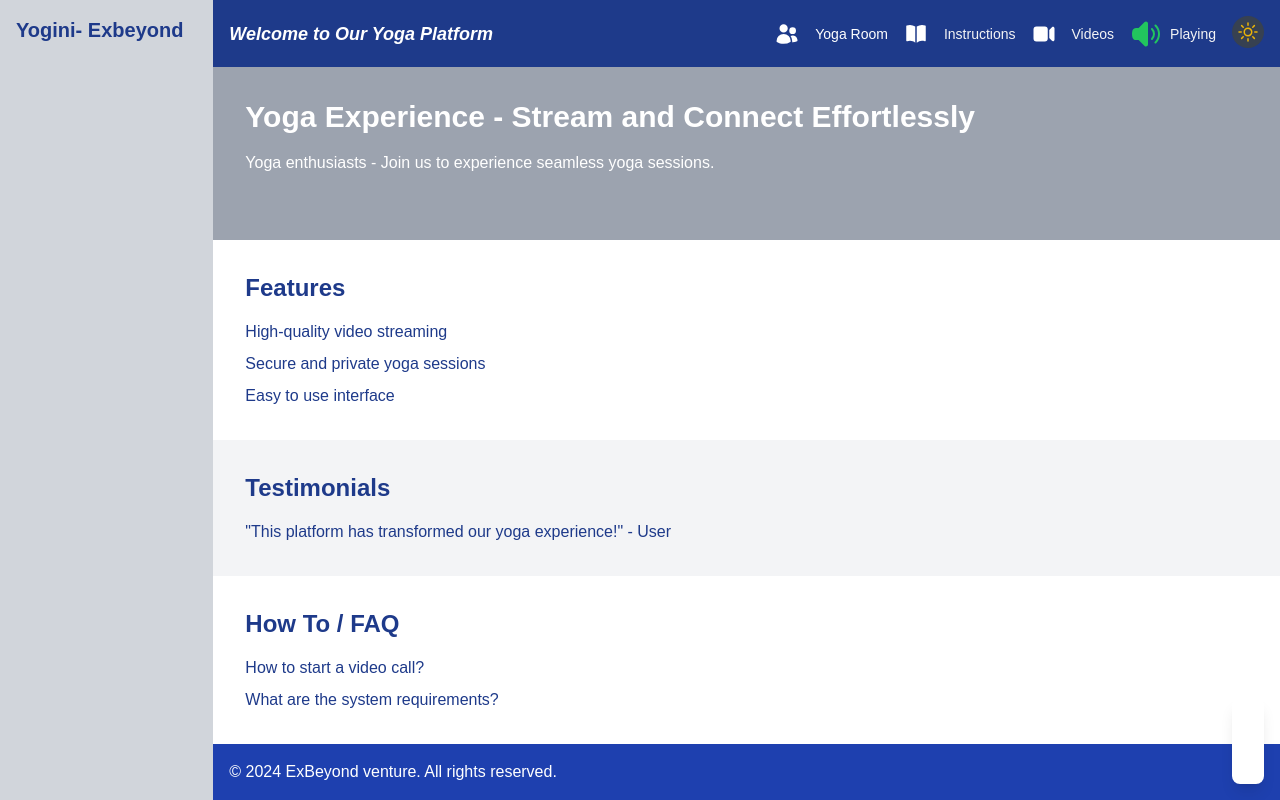
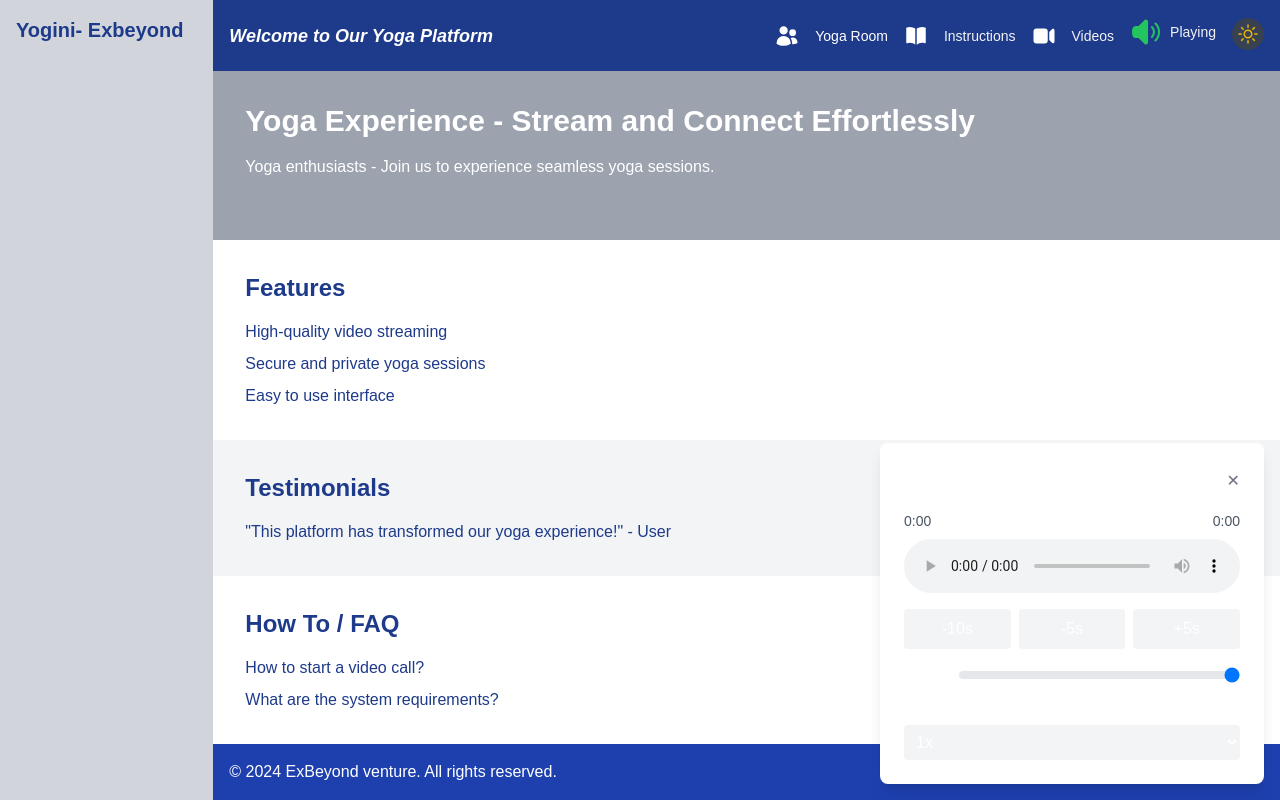
Before and after one commit to sureshnaloor/yoga, a Next.js app: page / in a window 1280 px wide. Both pictures are taken after a click on the button "Play". Built offline with nearby package versions, Linux system fonts and the light colour scheme.

Commit message:
audio controls added

```diff
--- a/app/components/AudioPlayer.jsx
+++ b/app/components/AudioPlayer.jsx
@@ -1,15 +1,45 @@
 'use client';
 
-import { useState } from "react";
+import { useState, useEffect } from "react";
 import AudioIcon from "./AudioIcon";
 
 export default function AudioPlayer() {
   const [isPlaying, setIsPlaying] = useState(false);
   const [showControls, setShowControls] = useState(false);
   const [audio] = useState(typeof Audio !== "undefined" ? new Audio("/audio/yoga.mp3") : null);
+  const [currentTime, setCurrentTime] = useState(0);
+  const [duration, setDuration] = useState(0);
+  const [volume, setVolume] = useState(1);
+
+  // Format time in MM:SS
+  const formatTime = (time) => {
+    const minutes = Math.floor(time / 60);
+    const seconds = Math.floor(time % 60);
+    return `${minutes}:${seconds < 10 ? '0' : ''}${seconds}`;
+  };
+
+  // Handle time updates
+  const handleTimeUpdate = (e) => {
+    setCurrentTime(e.target.currentTime);
+  };
+
+  // Handle loading metadata (duration)
+  const handleLoadedMetadata = (e) => {
+    setDuration(e.target.duration);
+  };
+
+  // Skip forward/backward
+  const skip = (seconds) => {
+    const audioElement = document.querySelector('audio');
+    if (audioElement) {
+      audioElement.currentTime += seconds;
+    }
+  };
 
   const toggleAudio = () => {
     setShowControls(true);
+    console.log('Controls visibility:', showControls);
+
     if (isPlaying) {
       audio?.pause();
     } else {
@@ -18,8 +48,23 @@ export default function AudioPlayer() {
     setIsPlaying(!isPlaying);
   };
 
+  useEffect(() => {
+    if (audio) {
+      audio.addEventListener('ended', () => {
+        setIsPlaying(false);
+      });
+    }
+    return () => {
+      if (audio) {
+        audio.removeEventListener('ended', () => {
+          setIsPlaying(false);
+        });
+      }
+    };
+  }, [audio]);
+
   return (
-    <>
+    <div className="relative">
       {/* Audio Button */}
       <button
         onClick={toggleAudio}
@@ -38,20 +83,103 @@ export default function AudioPlayer() {
         </div>
       </button>
 
-      {/* Audio Controls */}
+      {/* Enhanced Audio Controls */}
       {showControls && (
-        <div className="fixed bottom-4 right-4 bg-white dark:bg-gray-800 p-4 rounded-lg shadow-lg z-50">
+        <div className="fixed bottom-4 right-4 bg-white dark:bg-gray-800 p-6 rounded-lg shadow-lg z-50 w-96">
+          <div className="flex justify-between items-center mb-4">
+            <span className="text-lg font-medium dark:text-white">Audio Controls</span>
+            <button
+              onClick={() => setShowControls(false)}
+              className="text-gray-500 hover:text-gray-700 dark:text-gray-400 dark:hover:text-gray-200"
+            >
+              ✕
+            </button>
+          </div>
+
+          {/* Time Display */}
+          <div className="text-sm text-gray-600 dark:text-gray-300 mb-2 flex justify-between">
+            <span>{formatTime(currentTime)}</span>
+            <span>{formatTime(duration)}</span>
+          </div>
+
+          {/* Main Audio Controls */}
           <audio
             controls
-            src={audio?.src}
-            className="w-full"
+            src="/audio/yoga.mp3"
+            className="w-full mb-4"
             onPlay={() => setIsPlaying(true)}
             onPause={() => setIsPlaying(false)}
+            onTimeUpdate={handleTimeUpdate}
+            onLoadedMetadata={handleLoadedMetadata}
           >
             Your browser does not support the audio element.
           </audio>
+
+          {/* Additional Controls */}
+          <div className="grid grid-cols-3 gap-2 mb-4">
+            <button
+              onClick={() => skip(-10)}
+              className="bg-gray-100 dark:bg-gray-700 p-2 rounded hover:bg-gray-200 dark:hover:bg-gray-600 transition-colors"
+            >
+              -10s
+            </button>
+            <button
+              onClick={() => skip(-5)}
+              className="bg-gray-100 dark:bg-gray-700 p-2 rounded hover:bg-gray-200 dark:hover:bg-gray-600 transition-colors"
+            >
+              -5s
+            </button>
+            <button
+              onClick={() => skip(5)}
+              className="bg-gray-100 dark:bg-gray-700 p-2 rounded hover:bg-gray-200 dark:hover:bg-gray-600 transition-colors"
+            >
+              +5s
+            </button>
+          </div>
+
+          {/* Volume Control */}
+          <div className="flex items-center gap-2">
+            <span className="text-sm dark:text-white">Volume</span>
+            <input
+              type="range"
+              min="0"
+              max="1"
+              step="0.1"
+              value={volume}
+              onChange={(e) => {
+                const newVolume = parseFloat(e.target.value);
+                setVolume(newVolume);
+                const audioElement = document.querySelector('audio');
+                if (audioElement) {
+                  audioElement.volume = newVolume;
+                }
+              }}
+              className="w-full h-2 bg-gray-200 rounded-lg appearance-none cursor-pointer dark:bg-gray-700"
+            />
+          </div>
+
+          {/* Playback Speed */}
+          <div className="mt-4">
+            <label className="text-sm dark:text-white mb-1 block">Playback Speed</label>
+            <select
+              onChange={(e) => {
+                const audioElement = document.querySelector('audio');
+                if (audioElement) {
+                  audioElement.playbackRate = parseFloat(e.target.value);
+                }
+              }}
+              className="w-full p-2 bg-gray-100 dark:bg-gray-700 rounded"
+            >
+              <option value="0.5">0.5x</option>
+              <option value="0.75">0.75x</option>
+              <option value="1" selected>1x</option>
+              <option value="1.25">1.25x</option>
+              <option value="1.5">1.5x</option>
+              <option value="2">2x</option>
+            </select>
+          </div>
         </div>
       )}
-    </>
+    </div>
   );
 }
```
